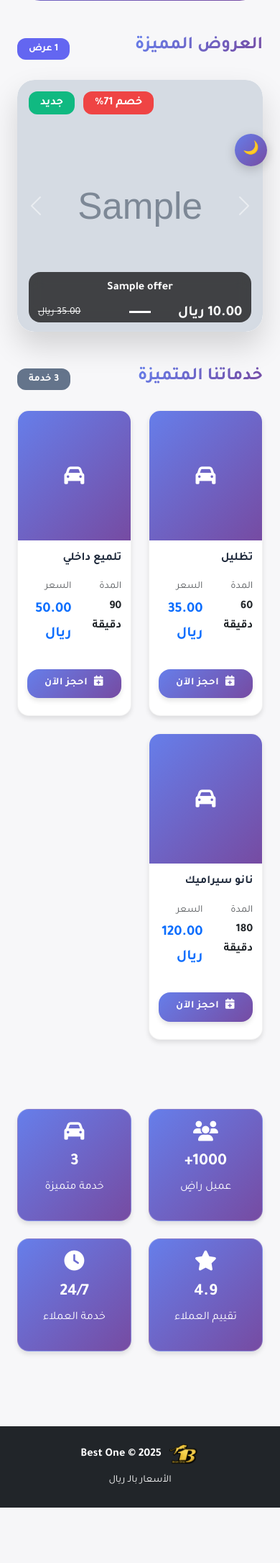
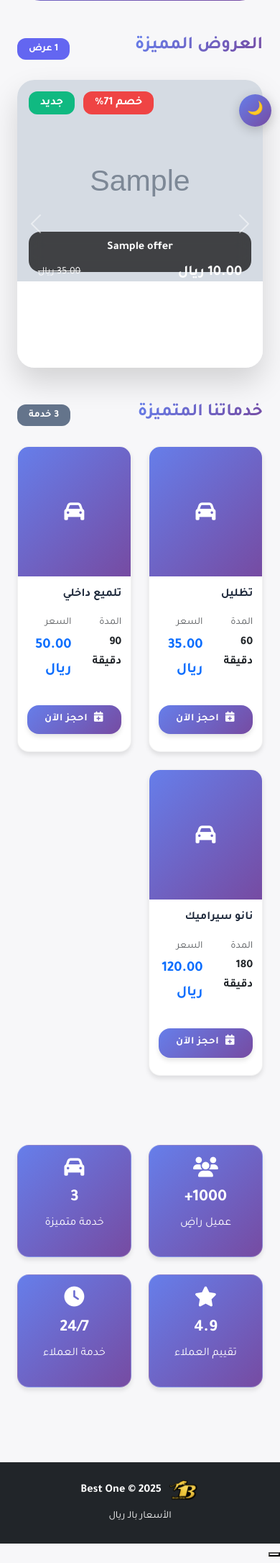
Before and after one commit to king28mohammed20-hash/bestone, a Flask app: page / in a window 390 px wide. Shown: the part 588-2760 px from the top of the page at 72% size. Before the commit the page ends 2683 px from the top, so only its background shows below. Run offline with Flask 3, Linux system fonts and the light colour scheme; data comes from the database, SQL or seed files in the repository; tables that the repository leaves empty hold one stand-in row (values such as "Sample post"); grey boxes marked "Sample" are stand-in pictures.

Commit message:
Update unified-theme.css

```diff
--- a/static/css/unified-theme.css
+++ b/static/css/unified-theme.css
@@ -44,26 +44,6 @@
   --transition-slow: all 0.5s ease;
 }
 
-
-/* إخفاء الزر القديم نهائياً */
-.theme-toggle {
-  display: none !important;
-  visibility: hidden !important;
-  opacity: 0 !important;
-  pointer-events: none !important;
-}
-
-/* حذف كل الأجزاء المتعلقة بالزر القديم */
-.theme-toggle::after,
-.theme-toggle::before {
-  display: none !important;
-}
-
-
-
-
-
-
 /* الوضع الليلي */
 [data-theme="dark"] {
   --bg-primary: #0f172a;
@@ -92,40 +72,7 @@
   line-height: 1.7;
   font-weight: 400;
   transition: var(--transition-smooth);
-  padding-top: 80px; /* تعويض النافبار الثابت */
-}
-
-/* ===== زر التبديل للوضع الليلي ===== */
-.theme-toggle {
-  position: fixed;
-  top: 20px;
-  left: 90px;
-  z-index: 1050;
-  width: 50px;
-  height: 25px;
-  background: var(--gradient-luxury);
-  border: none;
-  border-radius: 25px;
-  cursor: pointer;
-  transition: var(--transition-smooth);
-  display: flex;
-  align-items: center;
-  padding: 2px;
-  box-shadow: var(--shadow-md);
-}
-
-.theme-toggle::after {
-  content: '';
-  width: 21px;
-  height: 21px;
-  background: #ffffff;
-  border-radius: 50%;
-  transition: var(--transition-smooth);
-  box-shadow: 0 2px 4px rgba(0,0,0,0.2);
-}
-
-[data-theme="dark"] .theme-toggle::after {
-  transform: translateX(25px);
+  padding-top: 80px;
 }
 
 /* ===== النافبار ===== */
@@ -448,7 +395,7 @@
   transform: scale(1.01);
 }
 
-/* ===== السلايدر/الكاروسيل ===== */
+/* ===== العروض - الحل النهائي ===== */
 .carousel {
   border-radius: var(--radius-xl);
   overflow: hidden;
@@ -456,13 +403,15 @@
 }
 
 .carousel-inner {
-  border-radius: var(--radius-xl);
-  height: 400px;
+  height: 350px;
+  background: #ffffff;
 }
 
 .carousel-item {
-  height: 100%;
-  background: #ffffff;
+  height: 350px;
+  display: flex;
+  align-items: center;
+  justify-content: center;
 }
 
 .carousel-item img {
@@ -471,11 +420,6 @@
   object-fit: contain;
   object-position: center;
   background: #ffffff;
-  transition: var(--transition-slow);
-}
-
-.carousel-item:hover img {
-  transform: scale(1.02);
 }
 
 .carousel-caption {
@@ -716,26 +660,68 @@
   transform: translateY(-2px);
 }
 
+/* ===== زر التبديل للوضع الليلي العائم ===== */
+.theme-toggle-floating {
+  position: fixed;
+  bottom: 20px;
+  right: 90px;
+  width: 55px;
+  height: 55px;
+  background: linear-gradient(135deg, #667eea 0%, #764ba2 100%);
+  border: none;
+  border-radius: 50%;
+  cursor: pointer;
+  box-shadow: 0 4px 15px rgba(0, 0, 0, 0.2);
+  z-index: 1050;
+  display: flex;
+  align-items: center;
+  justify-content: center;
+  transition: all 0.3s ease;
+  color: white;
+  font-size: 22px;
+}
+
+.theme-toggle-floating:hover {
+  transform: translateY(-3px) scale(1.05);
+  box-shadow: 0 8px 25px rgba(0, 0, 0, 0.3);
+  background: linear-gradient(135deg, #5a67d8 0%, #6b46c1 100%);
+}
+
+.theme-toggle-floating:active {
+  transform: translateY(-1px) scale(0.95);
+}
+
+.theme-toggle-floating::after {
+  content: '🌙';
+  font-size: 22px;
+  transition: all 0.3s ease;
+}
+
+[data-theme="dark"] .theme-toggle-floating::after {
+  content: '☀️';
+}
+
+[data-theme="dark"] .theme-toggle-floating {
+  background: linear-gradient(135deg, #f59e0b 0%, #d97706 100%);
+}
+
+[data-theme="dark"] .theme-toggle-floating:hover {
+  background: linear-gradient(135deg, #fbbf24 0%, #f59e0b 100%);
+}
+
+.theme-toggle-floating:focus {
+  outline: 3px solid rgba(255, 255, 255, 0.6);
+  outline-offset: 2px;
+}
+
+[data-theme="dark"] .theme-toggle-floating:focus {
+  outline-color: rgba(0, 0, 0, 0.4);
+}
+
 /* ===== تجاوب الموبايل ===== */
 @media (max-width: 768px) {
   body {
     padding-top: 70px;
-  }
-
-  .theme-toggle {
-    top: 15px;
-    left: 70px;
-    width: 45px;
-    height: 22px;
-  }
-
-  .theme-toggle::after {
-    width: 18px;
-    height: 18px;
-  }
-
-  [data-theme="dark"] .theme-toggle::after {
-    transform: translateX(23px);
   }
 
   .social-float-container {
@@ -755,7 +741,11 @@
   }
 
   .carousel-inner {
-    height: 250px;
+    height: 280px;
+  }
+
+  .carousel-item {
+    height: 280px;
   }
 
   .carousel-caption {
@@ -780,6 +770,31 @@
   .navbar-brand {
     font-size: 1.25rem;
   }
+
+  .theme-toggle-floating {
+    bottom: 90px;
+    right: 75px;
+    width: 50px;
+    height: 50px;
+    font-size: 20px;
+  }
+
+  .theme-toggle-floating::after {
+    font-size: 20px;
+  }
+}
+
+@media (max-width: 480px) {
+  .theme-toggle-floating {
+    bottom: 80px;
+    right: 12px;
+    width: 45px;
+    height: 45px;
+  }
+
+  .theme-toggle-floating::after {
+    font-size: 18px;
+  }
 }
 
 /* ===== تحسينات الأداء ===== */
@@ -794,7 +809,6 @@
   }
 }
 
-/* تحسين الأداء على الأجهزة الضعيفة */
 @media (max-width: 768px) {
   .card:hover {
     transform: none;
@@ -809,237 +823,60 @@
   }
 }
 
-
-
-/* إصلاح عرض الجداول على الموبايل */
+/* ===== إصلاح عرض الجداول على الموبايل ===== */
 @media (max-width: 768px) {
   .table-responsive {
     overflow-x: auto;
   }
 
   .table {
-    min-width: 600px; /* عرض أدنى للجدول */
+    min-width: 600px;
     font-size: 0.85rem;
   }
 
   .table td,
   .table th {
     padding: 0.6rem 0.4rem;
-    white-space: nowrap; /* منع كسر النص */
+    white-space: nowrap;
   }
 
-  /* توزيع عرض الأعمدة */
-  .table th:nth-child(2), /* عمود الخدمة */
+  .table th:nth-child(2),
   .table td:nth-child(2) {
     min-width: 150px;
   }
 
-  .table th:nth-child(3), /* عمود السيارة */
+  .table th:nth-child(3),
   .table td:nth-child(3) {
     min-width: 130px;
   }
-}
 
-
-
-
-
-<style>
-/* إخفاء الزر القديم نهائياً */
-.theme-toggle {
-  display: none !important;
-}
-
-/* الزر العائم الجديد */
-.theme-toggle-floating {
-  position: fixed;
-  bottom: 20px;
-  right: 90px;
-  width: 55px;
-  height: 55px;
-  background: linear-gradient(135deg, #667eea 0%, #764ba2 100%);
-  border: none;
-  border-radius: 50%;
-  cursor: pointer;
-  box-shadow: 0 4px 15px rgba(0, 0, 0, 0.2);
-  z-index: 1050;
-  display: flex;
-  align-items: center;
-  justify-content: center;
-  transition: all 0.3s ease;
-  color: white;
-  font-size: 22px;
-}
-
-/* تأثيرات الهوفر */
-.theme-toggle-floating:hover {
-  transform: translateY(-3px) scale(1.05);
-  box-shadow: 0 8px 25px rgba(0, 0, 0, 0.3);
-  background: linear-gradient(135deg, #5a67d8 0%, #6b46c1 100%);
-}
-
-/* تأثير الضغط */
-.theme-toggle-floating:active {
-  transform: translateY(-1px) scale(0.95);
-}
-
-/* الأيقونة */
-.theme-toggle-floating::after {
-  content: '🌙';
-  font-size: 22px;
-  transition: all 0.3s ease;
-}
-
-/* تغيير الأيقونة في الوضع الليلي */
-[data-theme="dark"] .theme-toggle-floating::after {
-  content: '☀️';
-}
-
-/* خلفية مختلفة في الوضع الليلي */
-[data-theme="dark"] .theme-toggle-floating {
-  background: linear-gradient(135deg, #f59e0b 0%, #d97706 100%);
-}
-
-[data-theme="dark"] .theme-toggle-floating:hover {
-  background: linear-gradient(135deg, #fbbf24 0%, #f59e0b 100%);
-}
-
-/* ===== تحسينات للموبايل ===== */
-@media (max-width: 768px) {
-  .theme-toggle-floating {
-    bottom: 90px; /* فوق أزرار التنقل في الموبايل */
-    right: 75px;
-    width: 50px;
-    height: 50px;
-    font-size: 20px;
+  .table .btn {
+    width: auto !important;
+    display: inline-flex;
+    align-items: center;
   }
 
-  .theme-toggle-floating::after {
-    font-size: 20px;
+  .table td.actions,
+  .table td.text-nowrap {
+    white-space: nowrap;
   }
 }
 
-/* للشاشات الصغيرة جداً */
-@media (max-width: 480px) {
-  .theme-toggle-floating {
-    bottom: 80px;
-    right: 12px;
-    width: 45px;
-    height: 45px;
-  }
-
-  .theme-toggle-floating::after {
-    font-size: 18px;
-  }
-}
-
-/* تحسين الوصولية */
-.theme-toggle-floating:focus {
-  outline: 3px solid rgba(255, 255, 255, 0.6);
-  outline-offset: 2px;
-}
-
-[data-theme="dark"] .theme-toggle-floating:focus {
-  outline-color: rgba(0, 0, 0, 0.4);
-}
-
-/* تأثير النبضة للفت الانتباه (اختياري) */
-@keyframes pulse {
-  0% { transform: scale(1); }
-  50% { transform: scale(1.05); }
-  100% { transform: scale(1); }
-}
-
-/* يمكن تفعيل هذا لجعل الزر ينبض في البداية */
-/*
-.theme-toggle-floating.first-visit {
-  animation: pulse 2s ease-in-out 3;
-}
-*/
-
-/* تحسين للوضع العمودي على التابلت */
-@media (max-width: 1024px) and (orientation: portrait) {
-  .theme-toggle-floating {
-    bottom: 25px;
-    right: 18px;
-  }
-}
-
-/* إخفاء مؤقت عند التمرير (تأثير اختياري) */
-/*
-body.scrolling .theme-toggle-floating {
-  opacity: 0.7;
-  transform: scale(0.9);
-}
-*/
-</style>
-
-/* في نهاية الملف قبل آخر } */
-
-/* تحريك زر العودة للأعلى لفوق شوي */
+/* ===== تحريك أزرار العودة للأعلى ===== */
 .scroll-to-top,
 .back-to-top,
 .scroll-top-btn,
 [class*="scroll"][class*="top"],
 button[onclick*="scrollTo"] {
-  bottom: 90px !important; /* بدلاً من 20px أو 30px */
+  bottom: 90px !important;
 }
 
-/* للموبايل */
 @media (max-width: 768px) {
   .scroll-to-top,
   .back-to-top,
   .scroll-top-btn,
   [class*="scroll"][class*="top"],
   button[onclick*="scrollTo"] {
-    bottom: 80px !important; /* أعلى أكثر للموبايل */
+    bottom: 80px !important;
   }
 }
-
-
-
-
-
-/* إصلاح تمدّد الأزرار داخل الجداول على الشاشات الصغيرة فقط */
-@media (max-width: 768px) {
-  .table .btn {
-    width: auto !important;     /* يلغي أي width:100% موروثة */
-    display: inline-flex;
-    align-items: center;
-  }
-  /* لتفادي نزول النص لسطر جديد في خلية الإجراءات */
-  .table td.actions,
-  .table td.text-nowrap {
-    white-space: nowrap;        /* يخلي "تعديل" و"حذف" جنب بعض */
-  }
-}
-
-
-
-
-
-/* إصلاح شامل للعروض */
-/* الحل النهائي للعروض - لا تمسحوه! */
-div[id="offersCarousel"] .carousel-inner {
-  height: 350px !important;
-  background: #f8f9fa !important;
-}
-
-div[id="offersCarousel"] .carousel-item {
-  height: 350px !important;
-  overflow: hidden !important;
-}
-
-div[id="offersCarousel"] .carousel-item a {
-  display: block !important;
-  height: 350px !important;
-  width: 100% !important;
-}
-
-div[id="offersCarousel"] .carousel-item img {
-  width: 100% !important;
-  height: 350px !important;
-  object-fit: cover !important;
-  object-position: center !important;
-  display: block !important;
-}
```
